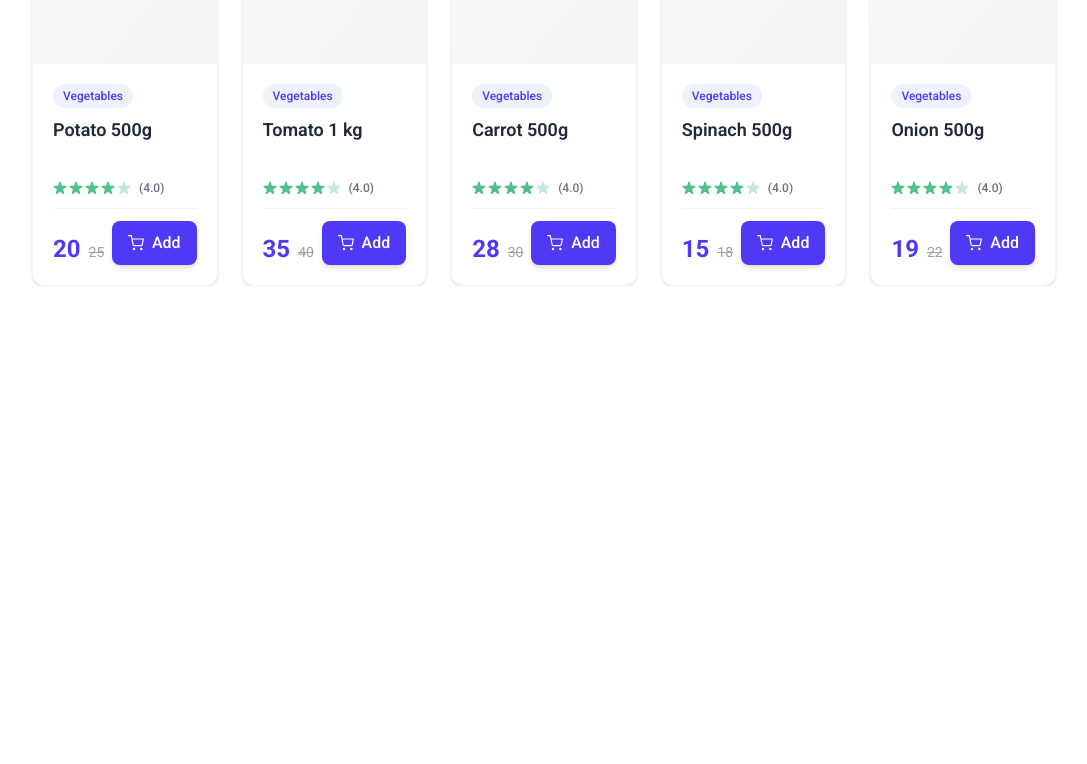
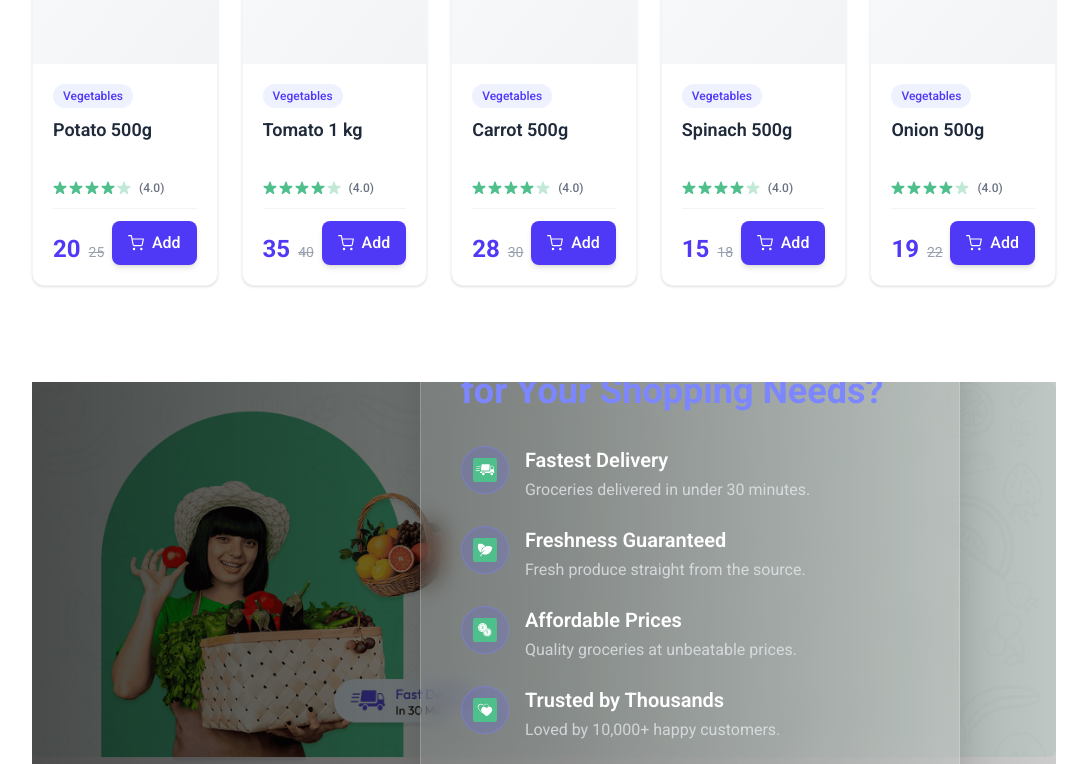
Before and after one commit to biruk1122/Ecommerce-MERN, a React (Vite) app in the folder frontend/: page / in a window 1280 px wide. Shown: the part 1313-2077 px from the top of the page, without its empty margins (96-1183 px from the left). Before the commit the page ends 1599 px from the top, so only its background shows below. Built offline with nearby package versions, Linux system fonts and the light colour scheme; a web font is replaced by a local one.

Commit message:
generating the bottom baner component section

```diff
--- /dev/null
+++ b/frontend/src/components/BottomBanner.jsx
@@ -0,0 +1,81 @@
+import { assets, features } from "../assets/assets";
+
+function BottomBanner() {
+  return (
+    <section className="relative mt-24 overflow-hidden">
+
+      {/* Background Image */}
+      <img
+        src={assets.bottom_banner_image}
+        alt="Bottom Banner"
+        className="w-full hidden md:block object-cover"
+      />
+      <img
+        src={assets.bottom_banner_image_sm}
+        alt="Bottom Banner"
+        className="w-full md:hidden object-cover"
+      />
+
+      {/* Dark Gradient Overlay */}
+      <div className="absolute inset-0 bg-gradient-to-r from-black/70 via-black/50 to-transparent md:to-black/20"></div>
+
+      {/* Content */}
+      <div className="absolute inset-0 flex items-center justify-center md:justify-end px-6 md:px-16 lg:px-24">
+
+        {/* Glass Card */}
+        <div className="backdrop-blur-md bg-white/10 border border-white/20
+                        rounded-2xl p-8 md:p-10 max-w-xl text-white shadow-2xl">
+
+          <h1 className="text-2xl md:text-4xl font-bold leading-tight mb-8">
+            Why We Are the Best Choice
+            <span className="block text-indigo-400">
+              for Your Shopping Needs?
+            </span>
+          </h1>
+
+          <div className="space-y-6">
+            {features.map((feature, index) => (
+              <div
+                key={index}
+                className="flex items-start gap-4 group"
+              >
+                {/* Icon Circle */}
+                <div className="flex items-center justify-center
+                                w-12 h-12 rounded-full
+                                bg-indigo-500/20 border border-indigo-400/40
+                                group-hover:bg-indigo-500 transition duration-300">
+                  <img
+                    src={feature.icon}
+                    alt={feature.title}
+                    className="w-6 h-6 group-hover:scale-110 transition"
+                  />
+                </div>
+
+                {/* Text */}
+                <div>
+                  <h3 className="text-lg md:text-xl font-semibold">
+                    {feature.title}
+                  </h3>
+                  <p className="text-sm md:text-base text-gray-200/80 mt-1">
+                    {feature.description}
+                  </p>
+                </div>
+              </div>
+            ))}
+          </div>
+
+          {/* CTA Button */}
+          <button className="mt-8 w-full md:w-auto px-6 py-3 rounded-full
+                             bg-gradient-to-r from-indigo-500 to-purple-600
+                             hover:from-indigo-600 hover:to-purple-700
+                             transition-all duration-300 font-medium shadow-lg">
+            Start Shopping
+          </button>
+
+        </div>
+      </div>
+    </section>
+  );
+}
+
+export default BottomBanner;
--- a/frontend/src/pages/Home.jsx
+++ b/frontend/src/pages/Home.jsx
@@ -1,4 +1,5 @@
 import BestSeller from "../components/BestSeller";
+import BottomBanner from "../components/BottomBanner";
 import Categories from "../components/Categories";
 import MainBanner from "../components/MainBanner";
 
@@ -8,6 +9,7 @@ function Home() {
       <MainBanner/>
       <Categories/>
       <BestSeller/>
+      <BottomBanner/>
     </div>
   );
 }
```
